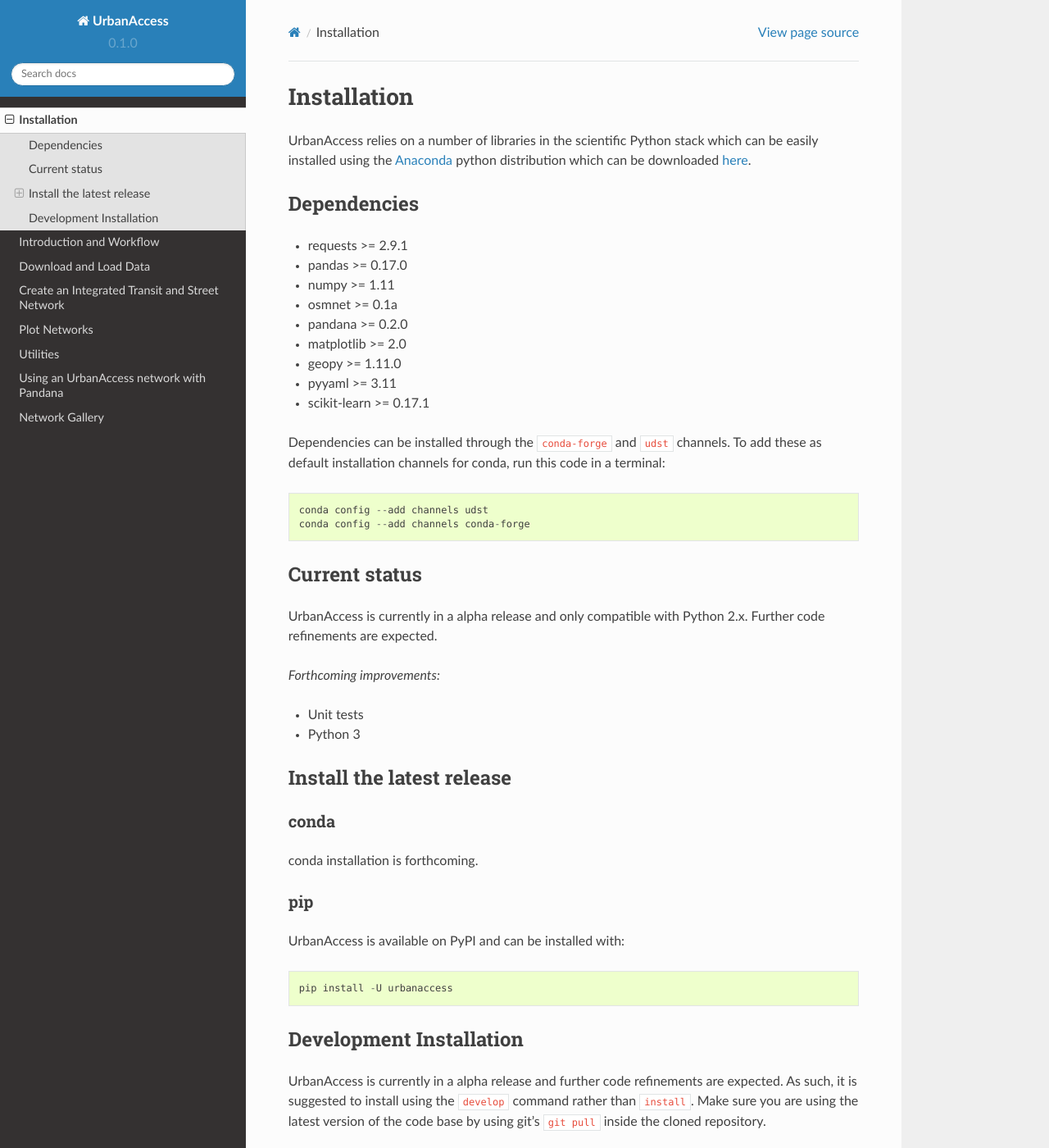
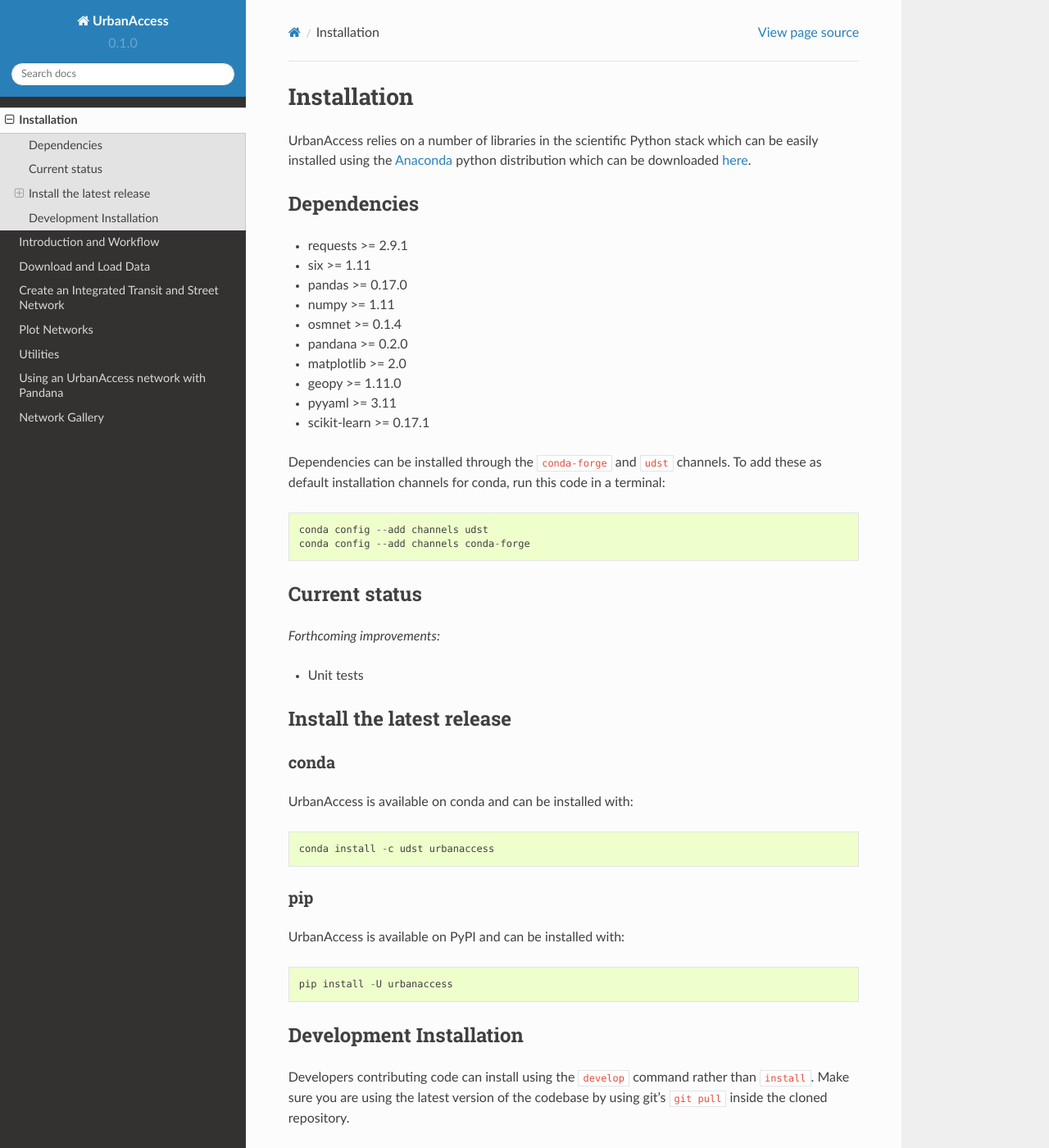
Before and after one commit to UDST/urbanaccess, a Sphinx documentation site: the page built from docs/source/installation.rst, in a window 1280 px wide and 1400 px high. Shown: the whole window at 82% size. Built offline with Sphinx 7.4.7 and the Read the Docs theme 2.0.0, drawn with Linux system fonts in a browser that asks for light colours.

```diff
--- a/docs/source/installation.rst
+++ b/docs/source/installation.rst
@@ -7,9 +7,10 @@ Dependencies
 ------------
 
 * requests >= 2.9.1
+* six >= 1.11
 * pandas >= 0.17.0
 * numpy >= 1.11
-* osmnet >= 0.1a
+* osmnet >= 0.1.4
 * pandana >= 0.2.0
 * matplotlib >= 2.0
 * geopy >= 1.11.0
@@ -24,19 +25,18 @@ Dependencies can be installed through the ``conda-forge`` and ``udst`` channels.
 Current status
 --------------
 
-UrbanAccess is currently in a alpha release and only compatible with Python 2.x. Further code refinements are expected.
-
 *Forthcoming improvements:*
 
 * Unit tests
-* Python 3
 
 Install the latest release
 --------------------------
 
 conda
 ~~~~~~
-conda installation is forthcoming.
+UrbanAccess is available on conda and can be installed with::
+
+    conda install -c udst urbanaccess
 
 pip
 ~~~~~~
@@ -47,7 +47,7 @@ UrbanAccess is available on PyPI and can be installed with::
 Development Installation
 ------------------------
 
-UrbanAccess is currently in a alpha release and further code refinements are expected. As such, it is suggested to install using the ``develop`` command rather than ``install``. Make sure you are using the latest version of the code base by using git's ``git pull`` inside the cloned repository.
+Developers contributing code can install using the ``develop`` command rather than ``install``. Make sure you are using the latest version of the codebase by using git's ``git pull`` inside the cloned repository.
 
 To install UrbanAccess follow these steps:
 
```
Also changed, not shown: README.rst (+13 -15 lines).
